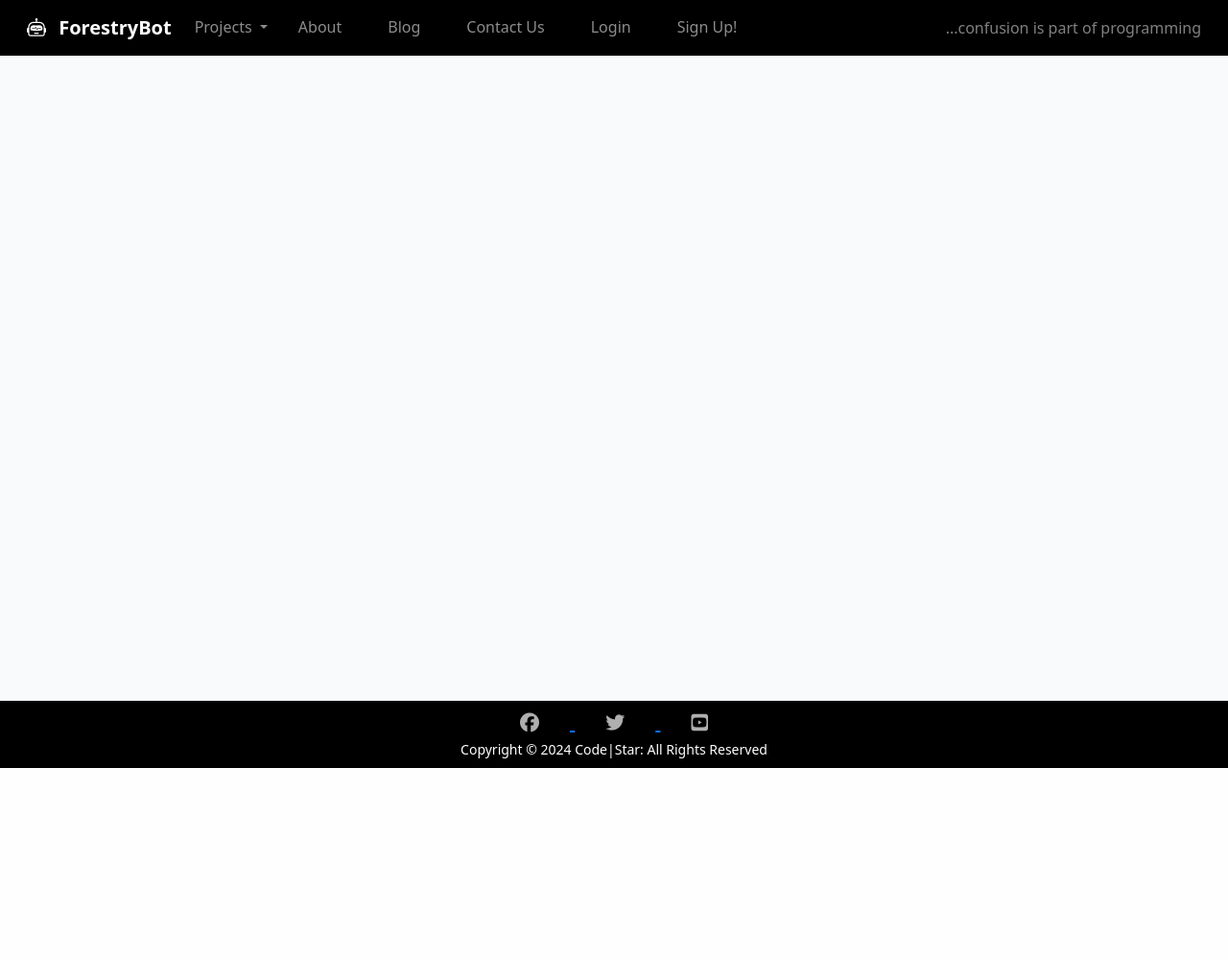
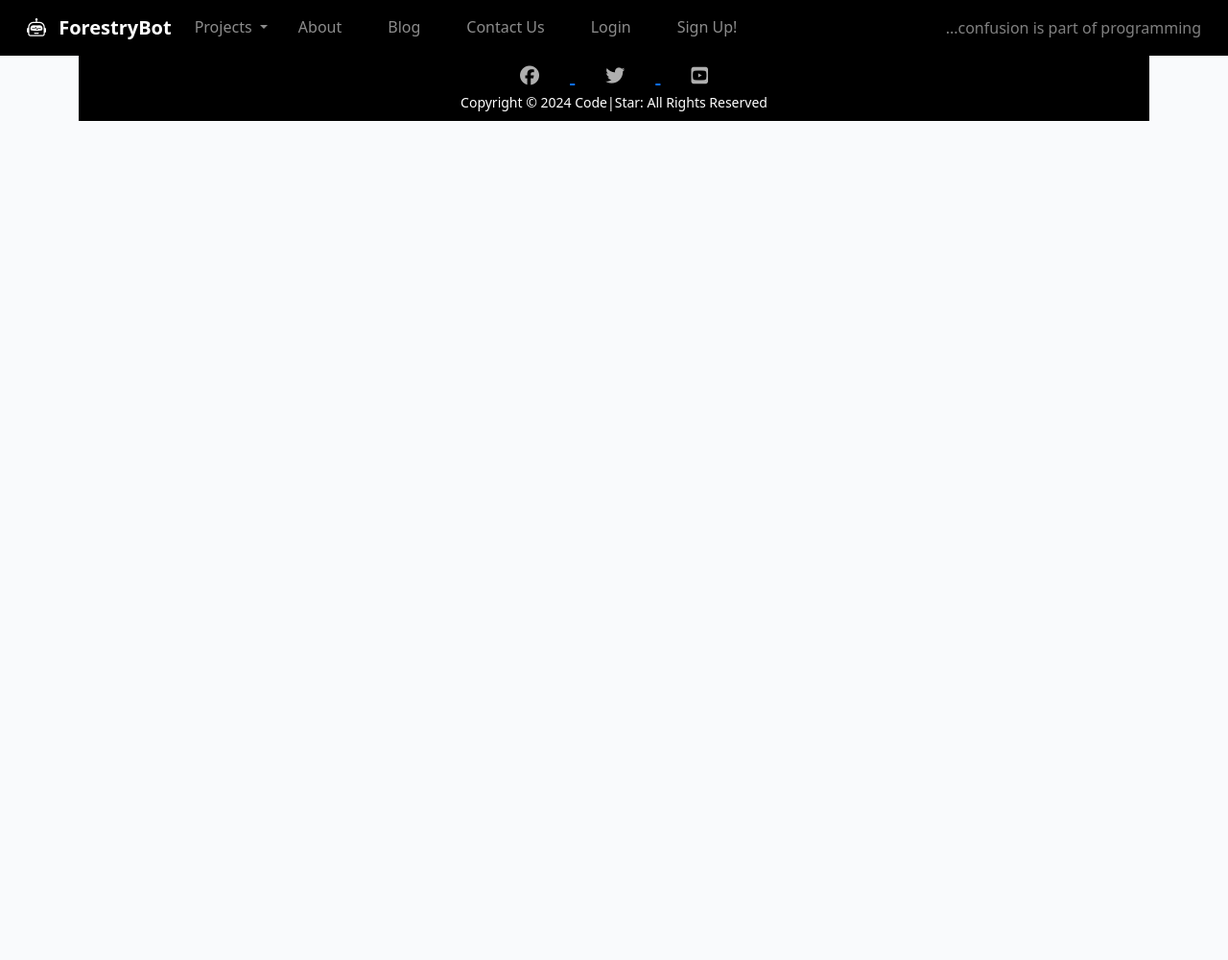
Before and after one commit to eneliviu/dj-fullstack-galore, a Django app: page /about/ in a window 1280 px wide. Shown: the top 1000 px of the page at 96% size. Before the commit the page ends 800 px from the top, so only its background shows below. Run offline with Django 4.2, Linux system fonts and the light colour scheme; some libraries are stand-ins or nearby versions.

Commit message:
Style base.html

```diff
--- a/static/css/styles.css
+++ b/static/css/styles.css
@@ -5,7 +5,8 @@ html,body {
 }
 body {
     background-color: #F9FAFC;
-
+    min-height: 3000px;
+    padding-top: 56px;
 }
 
 #hero-section{
@@ -17,14 +18,6 @@ body {
     font-size: 1.4rem;
     font-weight: 700;
     color: #4A4A4F;
-}
-
-.red-o {
-    color: #E84610;
-}
-
-.thin {
-    font-weight: 300;
 }
 
 .light-bg {
@@ -61,11 +54,6 @@ body {
     height: auto;
 }
 
-.author {
-    color: white;
-    margin: 4px;
-    text-transform: uppercase;
-}
 
 .masthead {
     margin-top: 10px;
@@ -198,6 +186,14 @@ body {
     top: 0;
     left: 0;
 }
-.c-footer {
-    bottom: 0;
+
+
+.navbar__base {
+    top: 0;
+    position: fixed;
+    width: 100%
 }
+
+.footer__base{
+    max-height: 70px;
+}
--- a/templates/base.html
+++ b/templates/base.html
@@ -1,7 +1,9 @@
+<!--
+
 {% load static %}
 
 {% url 'base' as home_url %}
-
+-->
 <!DOCTYPE html>
 <html class="h-100" lang="en">
 
@@ -33,7 +35,7 @@
 
     <!-- Navigation -->
     <header>
-        <nav class="navbar nav-underline navbar-expand-lg navbar-dark bg-black fixed-top">
+        <nav class="navbar navbar__base nav-underline navbar-expand-lg navbar-dark bg-black">
 
             <div class="container-fluid">
 
@@ -135,19 +137,20 @@
     </header>
 
 
-    <main class="flex-shrink-0 main-bg position-relative">
-
+    <main class="d-flex flex-column ">
+<!--
         {% block content %}
 
-        <!-- Content Goes here -->
+         Content Goes here
 
         {% endblock content %}
-
+ -->
     </main>
 
     <!-- Footer -->
-    <footer class="footer mt-auto py-2 bg-black sticky-bottom">
-        <div class="container">
+      <div class="container">
+    <footer class="footer footer__base py-2 bg-black sticky-bottom mt-auto">
+
             <div class=" fs-5 social-icons text-center p-0 m-0">
                 <a href="https://www.facebook.com/" target="_blank" rel="noopener"
                     aria-label="Visit our Facebook page (opens in a new tab)">
@@ -172,10 +175,10 @@
                         Code|Star: All Rights Reserved
                     </span>
                 </small>
-            </div>
+
 
     </footer>
-
+</div>
 
     <!-- Footer
     <footer class="sticky-footer bg-white">
```
Also changed, not shown: app_rag/views.py (+8 -4 lines).
